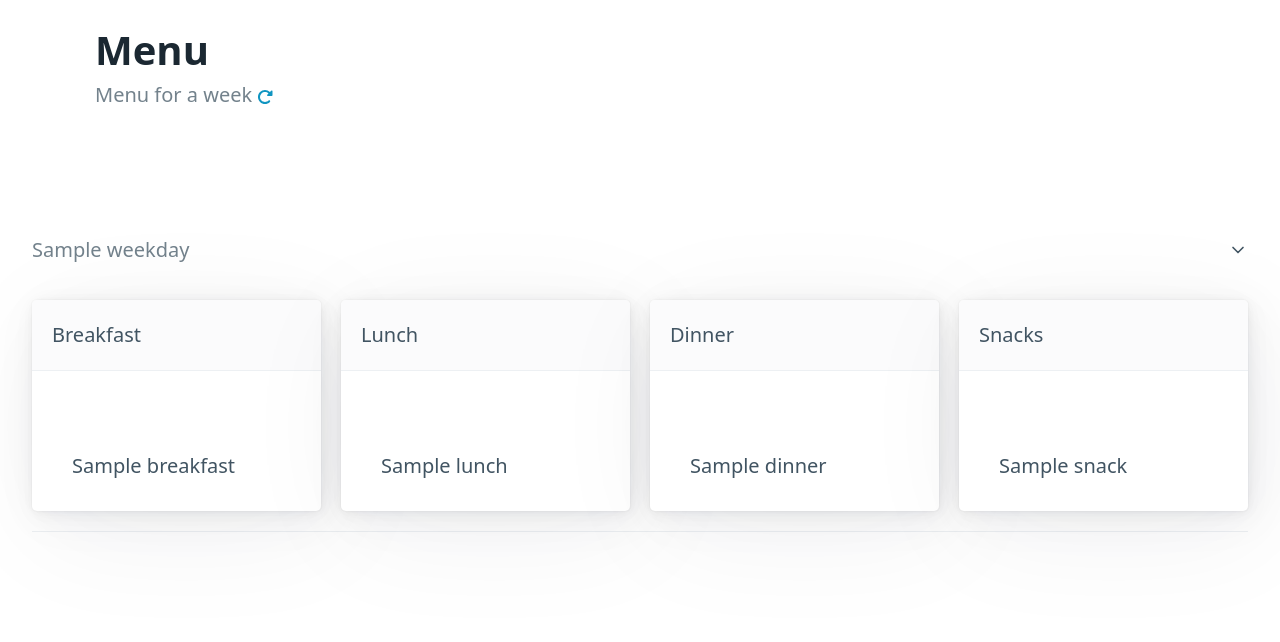
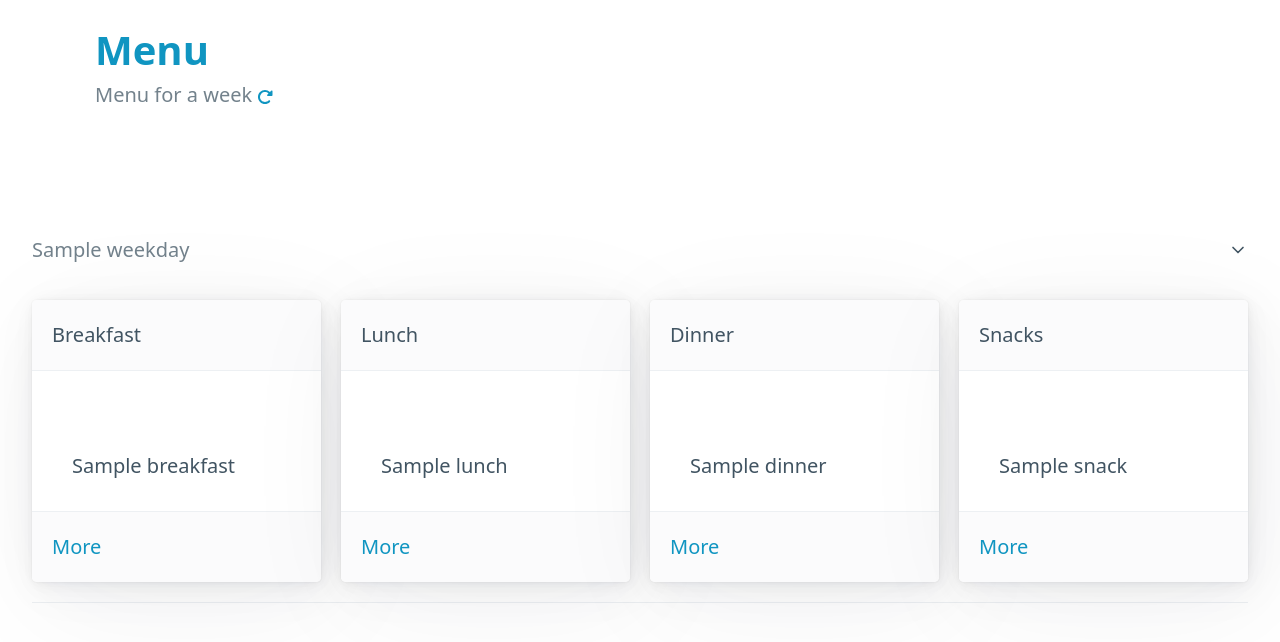
Before and after one commit to alex-bezverkhniy/week-menu, a Flask app: template templates/index.html in a window 1280 px wide, after a click that opens the changed part. Shown: the top 642 px of the page. Run offline with Flask 2, Linux system fonts and the light colour scheme; the template is opened without the code that fills it: most values are stand-ins (such as "Sample title", 1, 10 or a date in 2020).

Commit message:
added "more" link

```diff
--- a/app.py
+++ b/app.py
@@ -16,7 +16,7 @@ DATA_URL = 'https://docs.google.com/spreadsheets/d/e/2PACX-1vTl9ZmUxoD6z1PT9Ygeh
 env = os.environ.get('ENV', 'PROD')
 CACHE_FILENAME = './menu.pickle'
 
-menuData= []
+menuData= dict()
 
 # pylint: disable=C0103
 app = Flask(__name__)
@@ -31,9 +31,9 @@ def menu():
     global menuData
     """Return menu for a week"""
     menuData = getMenu()
+    app.logger.debug(menuData)
 
     if 'Content-Type' in request.headers and request.headers['Content-Type'].startswith("application/json"):
-        app.logger.debug(menuData)
         return menuData
     else:
         return render_template('index.html', current_weekday=(datetime.datetime.today().weekday()), debug=(env == 'DEV'), menu=menuData, week_days=['Monday', 'Tuesday', 'Wednesday', 'Thursday', 'Friday', 'Saturday', 'Sunday'])
@@ -69,7 +69,7 @@ def flashMenuHandler():
 
 def getMenu():
     global menuData
-    if len(menuData) == 0:
+    if not menuData :
         try:
             if os.path.isfile(CACHE_FILENAME):
                 with open(CACHE_FILENAME, 'rb') as cache:
--- a/templates/header.html
+++ b/templates/header.html
@@ -36,12 +36,16 @@
           max-width: 95%;
         }
       }
-      body>header {
+      body>header{
         padding-top: 1em;
         padding-bottom: 1em;
       }
-      article>header {
+      article>header , article>footer {
         padding: 1em;
+      }
+      article>footer {
+        margin-top: 0px;
+        margin-bottom: 0px;
       }
       .icon svg{
         width: 16px;
@@ -51,7 +55,7 @@
         text-align: justify;
       }
       article img {
-        max-width: 25rem;
+        max-width: 90%;
       }
     </style>
   </head>
@@ -59,7 +63,7 @@
     <!-- Header -->
     <header>
       <hgroup>
-        <h1>Menu</h1>
+        <h1><a href="/"> Menu</a></h1>
         <h2>Menu for a week
           <a href="#" class="icon" id="refreshBtn" data-tooltip="Re-generate menu for a week"><svg xmlns="http://www.w3.org/2000/svg" viewBox="0 0 512 512"><!--! Font Awesome Pro 6.4.0 by @fontawesome - https://fontawesome.com License - https://fontawesome.com/license (Commercial License) Copyright 2023 Fonticons, Inc. --><path d="M463.5 224H472c13.3 0 24-10.7 24-24V72c0-9.7-5.8-18.5-14.8-22.2s-19.3-1.7-26.2 5.2L413.4 96.6c-87.6-86.5-228.7-86.2-315.8 1c-87.5 87.5-87.5 229.3 0 316.8s229.3 87.5 316.8 0c12.5-12.5 12.5-32.8 0-45.3s-32.8-12.5-45.3 0c-62.5 62.5-163.8 62.5-226.3 0s-62.5-163.8 0-226.3c62.2-62.2 162.7-62.5 225.3-1L327 183c-6.9 6.9-8.9 17.2-5.2 26.2s12.5 14.8 22.2 14.8H463.5z"/></svg></a>
         </h2>
--- a/templates/index.html
+++ b/templates/index.html
@@ -22,24 +22,28 @@
             <p>
               {{menu['breakfast'][loop.index0]|markdown}}
             </p>
+            <footer><a href="/dish/breakfast/{{menu['breakfast'][loop.index0]|truncate(20, True, '')|escape()}}">More</a></footer>
           </article>
           <article>
             <header>Lunch</header>
             <p>
               {{menu['lunch'][loop.index0]|markdown }}
             </p>
+            <footer><a href="/dish/breakfast/{{menu['lunch'][loop.index0]|truncate(20, True, '')|escape()}}">More</a></footer>
           </article>
           <article>
             <header>Dinner</header>
             <p>
               {{menu['dinner'][loop.index0]|markdown }}
             </p>
+            <footer><a href="/dish/breakfast/{{menu['dinner'][loop.index0]|truncate(20, True, '')|escape()}}">More</a></footer>
           </article>
           <article>
             <header>Snacks</header>
             <p>
               {{menu['snacks'][loop.index0]}}
             </p>
+            <footer><a href="/dish/breakfast/{{menu['snacks'][loop.index0]|truncate(20, True, '')|escape()}}">More</a></footer>
           </article>
         </div>
       </details>
```
